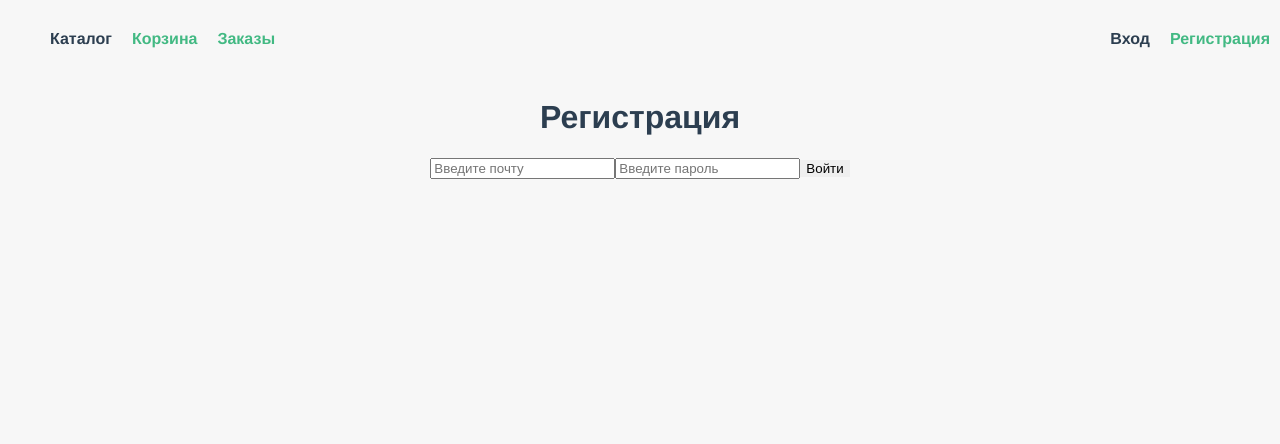
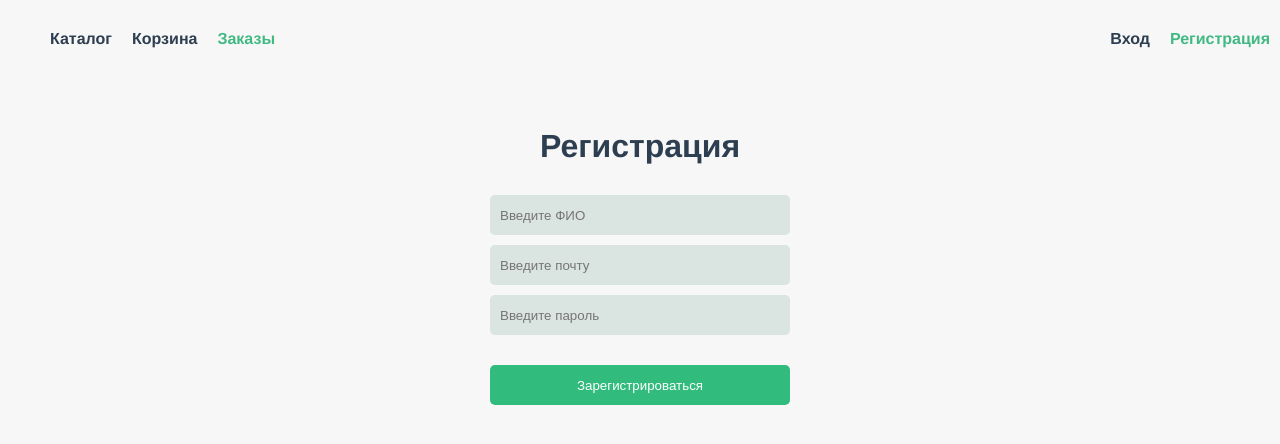
Before and after one commit to moapochta06/VuePractice4, a Vue app: page /signup in a window 1280 px wide. Shown: the top 444 px of the page. Built offline with nearby package versions, Linux system fonts and the light colour scheme.

Commit message:
added registration/login

```diff
--- a/src/components/Header.vue
+++ b/src/components/Header.vue
@@ -2,13 +2,13 @@
     <nav>
         <div>
             <router-link to="/">Каталог</router-link>
-            <router-link to="#">Корзина</router-link>
+            <router-link to="/cart">Корзина</router-link>
             <router-link to="#">Заказы</router-link>
         </div>
         <div>
-            <router-link to="/login" v-if="!ifAuthenticated">Вход</router-link>
-            <router-link to="/signup" v-if="!ifAuthenticated">Регистрация</router-link>
-            <router-link to="#" v-if="ifAuthenticated">Выход</router-link>
+            <router-link to="/login" v-if="!isAuthenticated">Вход</router-link>
+            <router-link to="/signup" v-if="!isAuthenticated">Регистрация</router-link>
+            <router-link to="#" v-if="isAuthenticated">Выход</router-link>
       </div>
     </nav>
 </template>
--- a/src/components/Register.vue
+++ b/src/components/Register.vue
@@ -1,9 +1,10 @@
 <template>
-    <form class="register" @submit.prevent="login">
+    <form class="register" @submit.prevent="register">
       <h1>Регистрация</h1>
+      <input type="text" required v-model="fio" placeholder="Введите ФИО" />
       <input type="text" required v-model="email" placeholder="Введите почту" />
       <input type="password" required v-model="password" placeholder="Введите пароль" />
-      <button type="submit">Войти</button>
+      <button type="submit">Зарегистрироваться</button>
     </form>
   </template>
 
@@ -17,6 +18,55 @@ export default {
     };
   },
   methods: {
+    register() {
+        const userData = {
+        fio: this.fio,
+        email: this.email,
+        password: this.password
+     }
+     this.$store.dispatch("REGISTER_REQUEST", userData)
+          .then(() => this.$router.push("/login"))
+          .catch((error) => {
+            console.error('error:', error.message);
+        });
+    }
+
   }
 }
 </script>
+
+<style scoped>
+    h1{
+      margin: 0 0 30px 0;
+    }
+    .register {
+    display: flex;
+    flex-direction: column;
+    width: 400px;
+    border-radius: 5px;
+    padding: 50px;
+    margin: 0 auto;
+    }
+
+    input,
+    button {
+    height: 40px;
+    margin-bottom: 10px;
+    border-radius: 5px;
+    background: #dae4e0;
+    border: none;
+    outline: none;
+    padding: 10px;
+    }
+
+    button {
+      margin-top: 20px;
+      color: #fff;
+      background: #31bb7d;
+      transition: 0.2s ease-in-out;
+    }
+
+    button:hover{
+      background: #34966a;
+    }
+</style>
--- a/src/router/index.js
+++ b/src/router/index.js
@@ -39,6 +39,11 @@ const routes = [
     path:'/signup',
     name: 'signup',
     component: () => import('../components/Register.vue')
+  },
+  {
+    path:'/cart',
+    name: 'cart',
+    component: () => import('../views/CartView.vue')
   }
 ]
 
--- a/src/store/index.js
+++ b/src/store/index.js
@@ -1,5 +1,5 @@
 import { createStore } from 'vuex';
-import { login } from '../utils/api'; // Импортируем метод login
+import { login,register } from '../utils/api'; // Импортируем метод login
 
 export default createStore({
   state: {
@@ -32,6 +32,20 @@ export default createStore({
           });
       });
     },
+  REGISTER_REQUEST: ({ commit }, userData) => {
+    return new Promise((resolve, reject) => {
+      register(userData)
+        .then((token) => {
+          commit('AUTH_SUCCESS', token);
+          localStorage.setItem('myAppToken', token);
+          resolve(token);
+        })
+        .catch((error) => {
+          commit('AUTH_ERROR');
+          localStorage.removeItem('myAppToken');
+          reject(error);
+        });
+    });
   },
-  modules: {},
-});
+
+  }});
--- a/src/utils/api.js
+++ b/src/utils/api.js
@@ -1,41 +1,31 @@
+import axios from "axios";
 const API = '/api';
 
 export const fetchProducts = async () => {
     try {
-        const response = await fetch(`${API}/products`, {
-            method: 'GET',
-            headers: {
-                'Content-Type': 'application/json',
-            },
-        });
-
-        if (!response.ok) throw new Error(`HTTP error! status: ${response.status}`);
-        const result = await response.json();
-        return result.data;
+        const response = await axios.get(`${API}/products`)
+        return response.data.data
     } catch (error) {
-        console.error('Error fetching products:', error);
+        console.error('Error fetching products:', error.message);
         throw error;
     }
 };
-// export const login = (user) => {
-//     return new Promise((resolve, reject) => {
-//         fetch(`${API}/login`, {
-//             method: 'POST',
-//             headers: {
-//                 'Content-Type': 'application/json;charset=utf-8',
-//             },
-//             mode: 'cors' ,
-//             body: JSON.stringify(user),
-//         })
-//         .then((response) => {
-//             if (!response.ok) {
-//                 throw new Error('Authentication failed');
-//             }
-//             return response.json();
-//         })
-//         .then((result) => resolve(result.data.user_token))
-//         .catch((error) => {
-//             reject(error);
-//         });
-//     });
-// };
+export const register = async (userData) => {
+    try {
+        const response = await axios.post(`${API}/signup`, userData)
+        return response.data.data.user_token;
+    } catch (error) {
+        console.error('Error during registration:', error.message);
+        throw error;
+    }
+};
+
+export const login = async (user) => {
+    try {
+        const response = await axios.post(`${API}/login`, user);
+        return response.data.data.user_token;
+    } catch (error) {
+        console.error('Error during login:', error.message);
+        throw error;
+    }
+};
--- a/src/views/AboutView.vue
+++ b/src/views/AboutView.vue
@@ -7,11 +7,11 @@
         <div class="product-price">
           {{ product.price }} руб.
         </div>
-        <div :class="{'container' : ifAuthenticated}">
+        <div :class="{'container' : isAuthenticated}">
           <div class="product-description">
             {{ product.description }}
           </div>
-          <button v-if="ifAuthenticated">В корзину</button>
+          <button v-if="isAuthenticated">В корзину</button>
         </div>
       </li>
     </ul>
--- /dev/null
+++ b/src/views/CartView.vue
@@ -0,0 +1,14 @@
+<template>
+    <p v-if="!isAuthenticated">Войдите в аккаунт</p>
+</template>
+
+<script>
+import { mapGetters } from 'vuex';
+export default {
+    computed: {
+        ...mapGetters(['isAuthenticated']),
+    },
+};
+</script>
+<style>
+</style>
--- a/vue.config.js
+++ b/vue.config.js
@@ -4,10 +4,7 @@ module.exports = {
         '/api': {
           target: 'http://lifestealer86.ru',
           changeOrigin: true,
-          pathRewrite: { '^/api': '/api-shop' },
-          onProxyReq: (proxyReq) => {
-            console.log('Проксируем запрос на:', proxyReq.path);
-          }
+          pathRewrite: { '^/api': '/api-shop' }
         }
       }
     }
```
Also changed, not shown: src/components/Login.vue (+5 -6 lines), src/views/HistoryView.vue (added).
